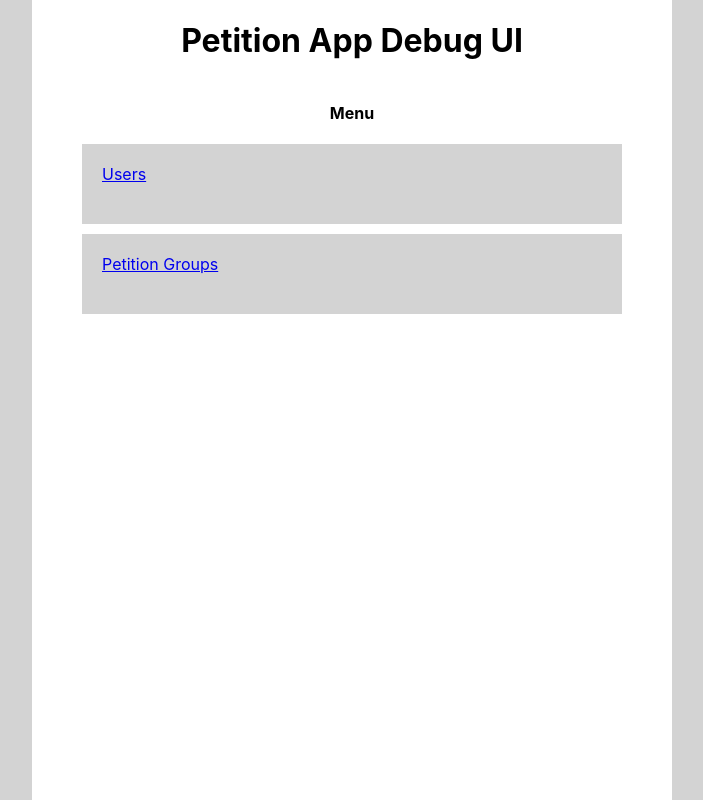
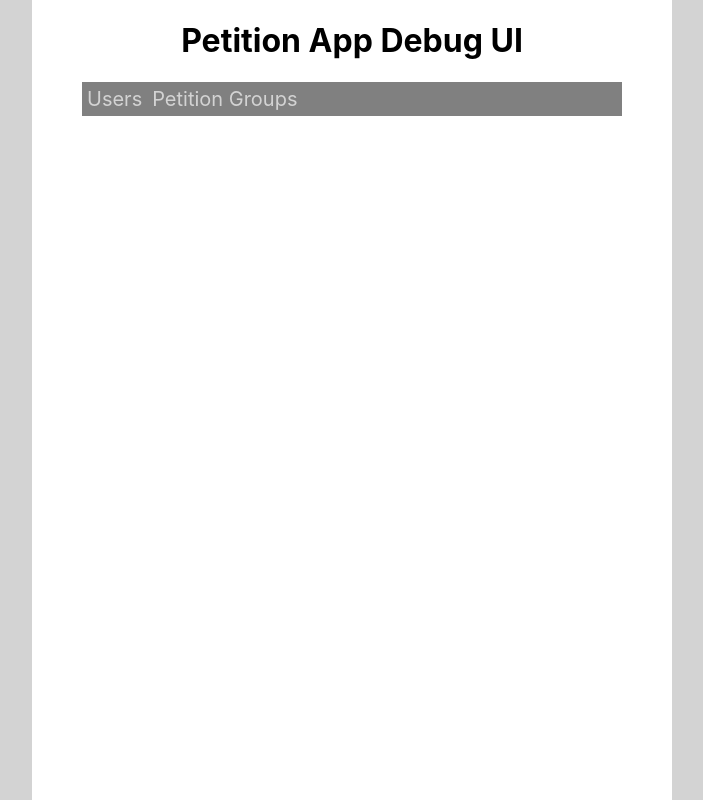
Before and after one commit to DavidMershon81/conversation_app, a React (Create React App) app: page / in a window 1280 px wide. Shown: the whole page, without its empty margins (288-991 px from the left). Built offline with nearby package versions, Linux system fonts and the light colour scheme.

Commit message:
added routes do display individual petition groups. added endpoints for getting information on just one petition group

```diff
--- a/src/App.css
+++ b/src/App.css
@@ -14,11 +14,28 @@ body {
   width: 540px;
 }
 
-.nav_link {
-  border-style: none;
-  padding: 20px;
-  background-color: lightgray;
-  font-size: 1em;
+ul {
+  display:flex;
+  flex-direction: column;
+  list-style: none;
+  padding-left: 0px;
+}
+
+li {
+  background-color: dimgray;
+  min-height: 40px;
+  margin-bottom: 10px;
+  padding: 16px;
+  color: lightgray;
+}
+
+
+h1, h2, h4 {
+  text-align: center;
+}
+
+strong {
+  color:coral;
 }
 
 .input_form {
@@ -60,26 +77,36 @@ body {
   height: 30px;
 }
 
-li {
-  background-color: dimgray;
-  min-height: 40px;
-  margin-bottom: 10px;
-  padding: 16px;
-  color: lightgray;
+.link_btn {
+  display:flex;
+  border-style: none;
+  padding: 10px;
+  font-size: 20px;
+  background-color: lightgray;
+  text-decoration-line: none;
+  color:black;
 }
 
-ul {
-  list-style: none;
-  padding-left: 0px;
+.petition_group_list_preview {
+  display: flex;
+  flex-direction: row;
 }
 
-
-h1, h2, h4 {
-  text-align: center;
+.top_nav {
+  display: flex;
+  justify-content: stretch;
+  background-color: gray;
+  margin-bottom: 10px;
 }
 
-strong {
-  color:coral;
+.nav_link {
+  border-style: none;
+  padding: 5px;
+  margin:0px;
+  font-size: 20px;
+  text-align: center;
+  text-decoration-line: none;
+  color: lightgray;
 }
 
 .notification_emails_section {
--- a/src/App.js
+++ b/src/App.js
@@ -1,7 +1,8 @@
 import './App.css';
 import { BrowserRouter as Router, Route, Link } from 'react-router-dom';
 import UsersView from './components/UsersView';
-import PetitionGroupsView from './components/PetitionGroupsView'
+import PetitionGroupsListView from './components/PetitionGroupsListView'
+import PetitionGroupView from './components/PetitionGroupView'
 import TestVariablePaths from './components/TestVariablePaths'
 
 const App = () => {
@@ -9,15 +10,13 @@ const App = () => {
     <Router>
       <div className="App">
       <h1>Petition App Debug UI</h1>
-      <nav>
-        <h4>Menu</h4>
-        <ul>
-          <li className='nav_link'><Link to='/users'>Users</Link></li>
-          <li className='nav_link'><Link to='/petition_groups'>Petition Groups</Link></li>
-        </ul>
+      <nav className='top_nav'>
+        <Link className='nav_link' Link to='/users'>Users</Link>
+        <Link className='nav_link' Link to='/petition_groups'>Petition Groups</Link>
       </nav>
 
-      <Route path='/petition_groups' exact component={PetitionGroupsView} />
+      <Route path='/petition_groups' exact component={PetitionGroupsListView} />
+      <Route path='/petition_group/' render={ () => (<PetitionGroupView basePath='/petition_group/' />)} />
       <Route path='/users' exact component={UsersView} />
       <Route path='/testpath/' render={ () => (<TestVariablePaths basePath='/testpath/' />)} />
     </div>
--- /dev/null
+++ b/src/components/PetitionGroupControls.js
@@ -0,0 +1,36 @@
+import useFetchData from  '../hooks/useFetchData'
+
+const PetitionGroupMembersList = ({ petitionGroupId }) => {
+  const { data:members, loading, error } = useFetchData(`/api/get_members/${petitionGroupId}`, '/api/add_members');
+
+  return (
+    <>
+    <br/><strong>Members</strong>
+    { (loading || error) &&
+    <div className="loading_box">
+          {loading && <p>Members Loading...</p>}
+          {error && <p>error: can't connect to server.</p>}
+    </div>}
+    <ul>
+    { (members && members.length > 0) ? members.map((member) =>
+      <li
+          key={member['email']}>
+          <strong>email:</strong> {member['email']}
+      </li>) : <p>This petition has no members yet.</p>
+    }
+    </ul>
+    </>
+  );
+};
+
+const PetitionGroupSummary = ({ petitionGroup }) => {
+  return (
+    <p>
+        <strong>id:</strong> {petitionGroup['id']}<br/>
+        <strong>group_name:</strong> {petitionGroup['group_name']}<br/>
+        <strong>listserv_email:</strong> {petitionGroup['listserv_email']}<br/>
+    </p>
+    );
+};
+
+export { PetitionGroupMembersList, PetitionGroupSummary };
--- /dev/null
+++ b/src/components/PetitionGroupView.js
@@ -0,0 +1,25 @@
+import { useLocation, Link } from 'react-router-dom';
+import useFetchData from  '../hooks/useFetchData'
+import { PetitionGroupMembersList, PetitionGroupSummary } from './PetitionGroupControls';
+
+const PetitionGroupView = ({ basePath }) => {
+    const location = useLocation();
+    const petitionGroupId = location.pathname.replace(basePath, '');
+    const { data:petitionGroup, loading, error } = useFetchData(`/api/petition_groups/${petitionGroupId}`, '');
+
+    return (
+        <section>
+            {petitionGroup && <h2>Petition Group: {petitionGroup.group_name}</h2>}
+            {(loading || error) &&
+            (<div className="loading_box">
+            {loading && <p>Groups Loading...</p>}
+            {error && <p>error: can't connect to server (groups).</p>}
+            </div>)}
+
+            {petitionGroup && <PetitionGroupSummary petitionGroup={petitionGroup} /> }
+            <PetitionGroupMembersList petitionGroupId={petitionGroupId} />
+        </section>
+    );
+}
+
+export default PetitionGroupView;
--- /dev/null
+++ b/src/components/PetitionGroupsListView.js
@@ -0,0 +1,30 @@
+import useFetchData from  '../hooks/useFetchData'
+import AddPetitionGroupForm from './AddPetitionGroupForm';
+import { PetitionGroupSummary } from './PetitionGroupControls';
+import { Link } from 'react-router-dom';
+
+const PetitionGroupsListView = () => {
+  const { data:groups, addData:addGroup, loading, error } = useFetchData('/api/get_petition_groups', '/api/add_petition_group');
+
+  return (
+      <section>
+        <h2>Petition Groups</h2>
+        <AddPetitionGroupForm onSubmit={addGroup}/>
+        <div className="loading_box">
+          {loading && <p>Groups Loading...</p>}
+          {error && <p>error: can't connect to server (groups).</p>}
+        </div>
+
+        <ul>
+        {groups && groups.map((petitionGroup) =>
+          <li
+              key={petitionGroup['id']}>
+              <PetitionGroupSummary petitionGroup={petitionGroup} />
+              <Link className='link_btn' to={`/petition_group/${petitionGroup['id']}`}>View Group</Link>
+          </li>)}
+        </ul>
+      </section>
+  );
+}
+
+export default PetitionGroupsListView
--- a/src/components/PetitionGroupsView.js
+++ /dev/null
@@ -1,59 +0,0 @@
-import useFetchData from  '../hooks/useFetchData'
-import AddPetitionGroupForm from './AddPetitionGroupForm';
-
-const PetitionGroupMembersList = ({ petitionGroupId }) => {
-  const { data:members, loading, error } = useFetchData(`/api/get_members/${petitionGroupId}`, '/api/add_members');
-
-  return (
-    <>
-    <br/><strong>Members</strong>
-    { (loading || error) &&
-    <div className="loading_box">
-          {loading && <p>Members Loading...</p>}
-          {error && <p>error: can't connect to server.</p>}
-    </div>}
-    { (members && members.length > 0) ? members.map((member) =>
-      <p
-          key={member['email']}>
-          <strong>email:</strong> {member['email']}
-      </p>) : <p>This petition has no members yet.</p>
-    }
-    </>
-  );
-};
-
-const PetitionGroupSummary = ({ petitionGroup }) => {
-  return (
-    <>
-        <strong>id:</strong> {petitionGroup['id']}<br/>
-        <strong>group_name:</strong> {petitionGroup['group_name']}<br/>
-        <strong>listserv_email:</strong> {petitionGroup['listserv_email']}<br/>
-    </>
-    );
-};
-
-const PetitionGroupsView = () => {
-  const { data:groups, addData:addGroup, groupsLoading, groupsError } = useFetchData('/api/get_petition_groups', '/api/add_petition_group');
-
-  return (
-      <section>
-        <h2>Petition Groups</h2>
-        <AddPetitionGroupForm onSubmit={addGroup}/>
-        <div className="loading_box">
-          {groupsLoading && <p>Groups Loading...</p>}
-          {groupsError && <p>error: can't connect to server (groups).</p>}
-        </div>
-
-        <ul>
-        {groups && groups.map((petitionGroup) =>
-          <li
-              key={petitionGroup['id']}>
-              <PetitionGroupSummary petitionGroup={petitionGroup} />
-              <PetitionGroupMembersList petitionGroupId={petitionGroup['id']} />
-          </li>)}
-        </ul>
-      </section>
-  );
-}
-
-export default PetitionGroupsView
```
Also changed, not shown: src/components/SimpleButton.js (added, +9 -0 lines), 2 other files (tests, documents, lock files or other folders).
